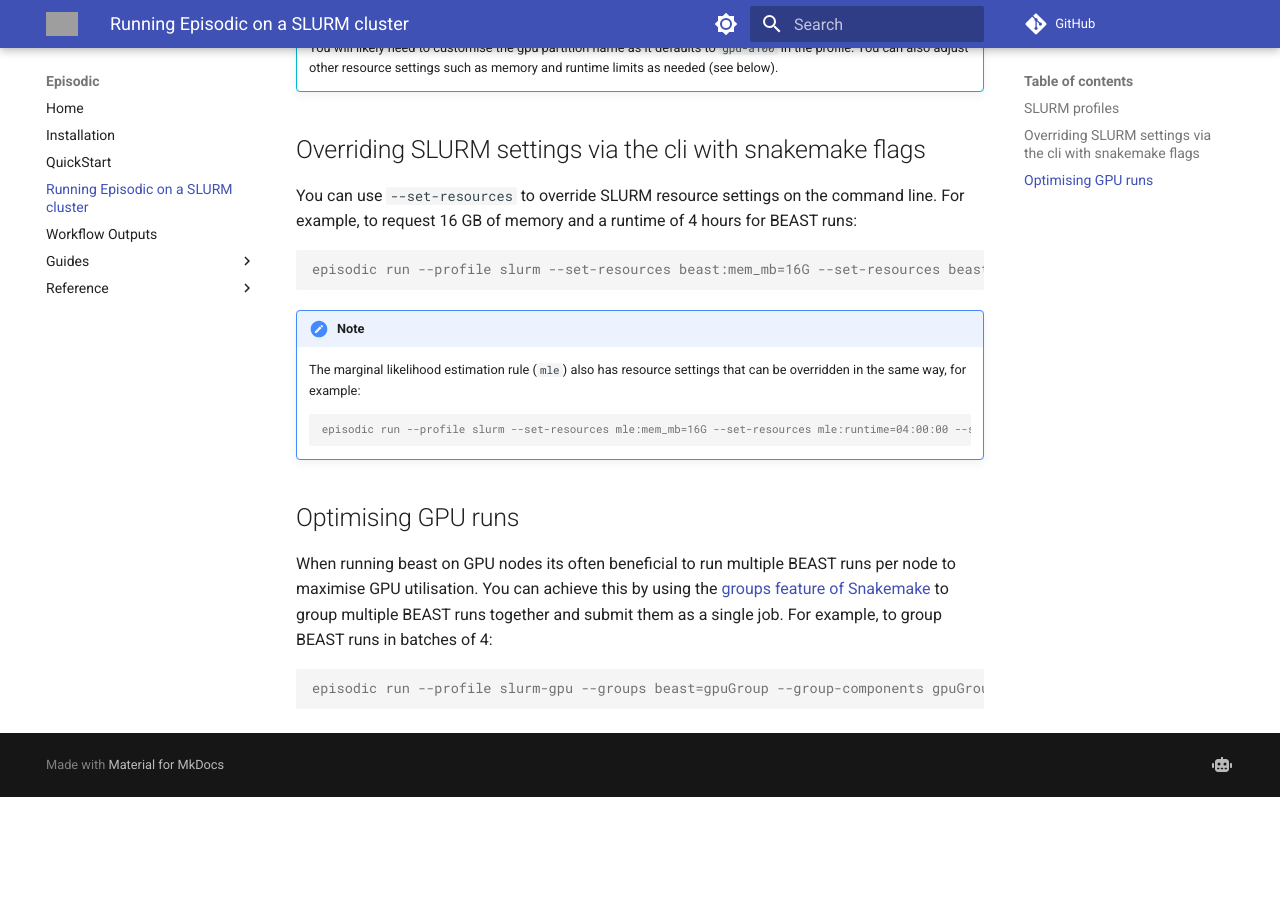
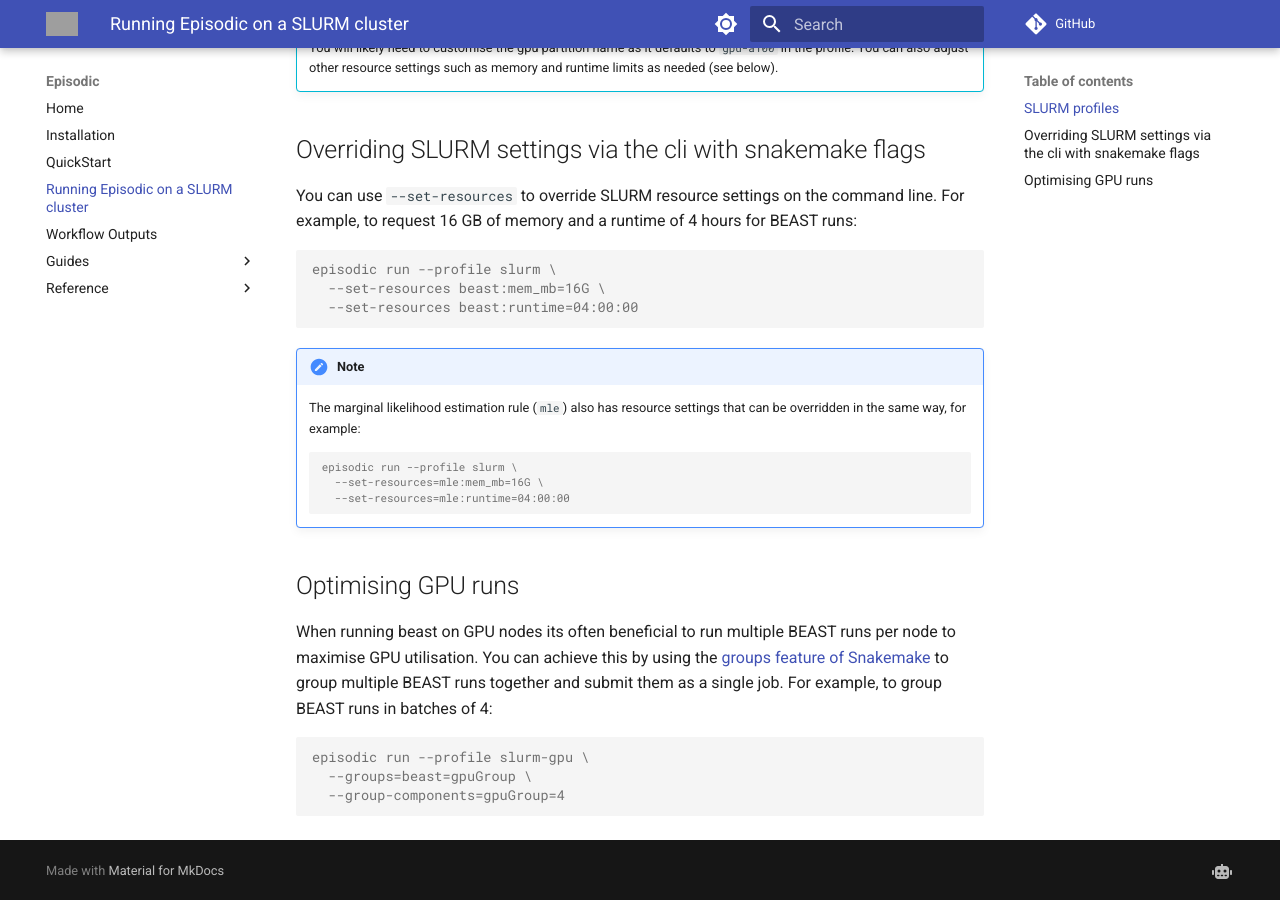
Before and after one commit to Wytamma/episodic, an MkDocs documentation site: the page built from docs/slrum.md, in a window 1280 px wide and 900 px high, scrolled down 756 px. Built offline with MkDocs 1.6.1 and Material for MkDocs 9.7.7, drawn with Linux system fonts in a browser that asks for light colours; comment, search, counter and statistics services are not loaded; before the commit the page ends 1553 px from its top, so only the background shows below that; grey boxes are pictures that could not be loaded.

Commit message:
Refactor SLURM command examples for improved readability and consistency

````diff
--- a/docs/slrum.md
+++ b/docs/slrum.md
@@ -29,7 +29,9 @@ Then run `episodic run --profile my-slurm-gpu` to execute the workflow with your
 You can use `--set-resources` to override SLURM resource settings on the command line. For example, to request 16 GB of memory and a runtime of 4 hours for BEAST runs:
 
 ```console
-episodic run --profile slurm --set-resources beast:mem_mb=16G --set-resources beast:runtime=04:00:00
+episodic run --profile slurm \
+  --set-resources beast:mem_mb=16G \
+  --set-resources beast:runtime=04:00:00
 ```
 
 !!! note
@@ -37,7 +39,9 @@ episodic run --profile slurm --set-resources beast:mem_mb=16G --set-resources be
     The marginal likelihood estimation rule (`mle`) also has resource settings that can be overridden in the same way, for example:
 
     ```console
-    episodic run --profile slurm --set-resources mle:mem_mb=16G --set-resources mle:runtime=04:00:00 --set-resources run_beast:partition=gpu-a100
+    episodic run --profile slurm \
+      --set-resources=mle:mem_mb=16G \
+      --set-resources=mle:runtime=04:00:00
     ```
 
 ## Optimising GPU runs
@@ -45,5 +49,7 @@ episodic run --profile slurm --set-resources beast:mem_mb=16G --set-resources be
 When running beast on GPU nodes its often beneficial to run multiple BEAST runs per node to maximise GPU utilisation. You can achieve this by using the [groups feature of Snakemake](https://snakemake.readthedocs.io/en/stable/executing/grouping.html) to group multiple BEAST runs together and submit them as a single job. For example, to group BEAST runs in batches of 4:
 
 ```console
-episodic run --profile slurm-gpu --groups beast=gpuGroup --group-components gpuGroup=4
+episodic run --profile slurm-gpu \
+  --groups=beast=gpuGroup \
+  --group-components=gpuGroup=4
 ```
````
